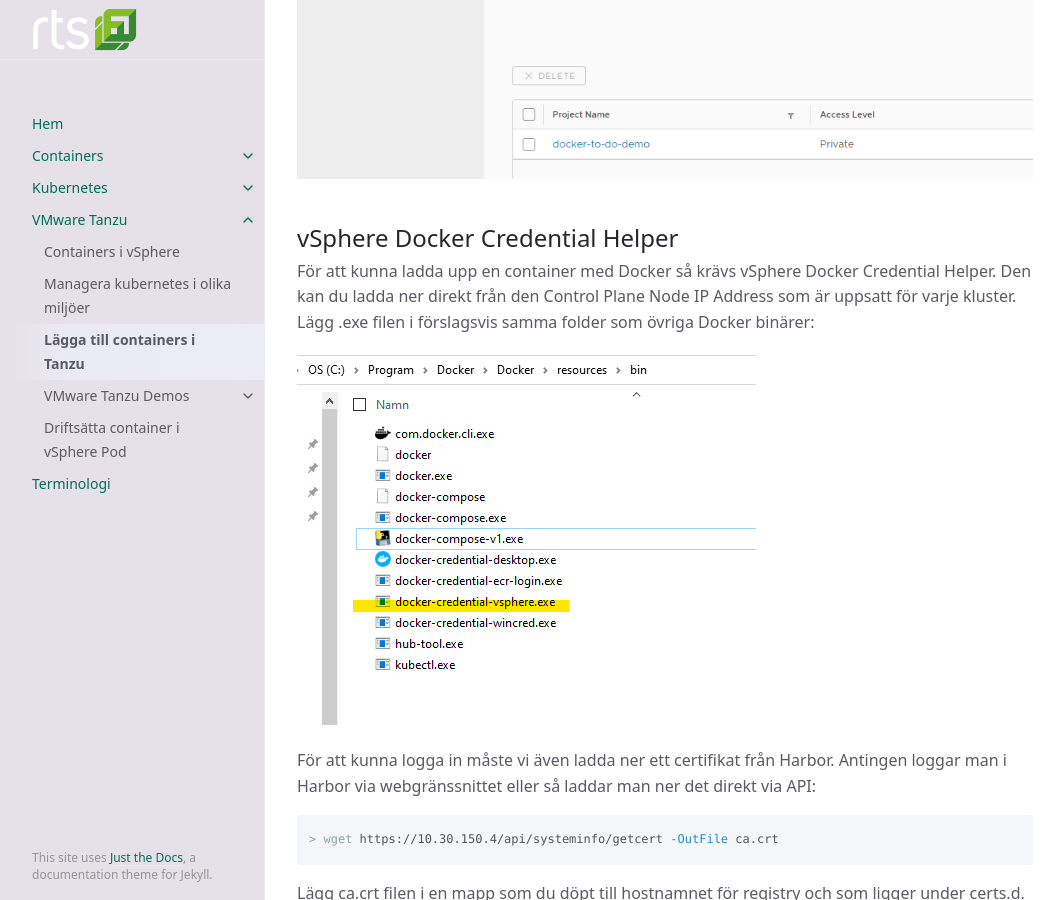
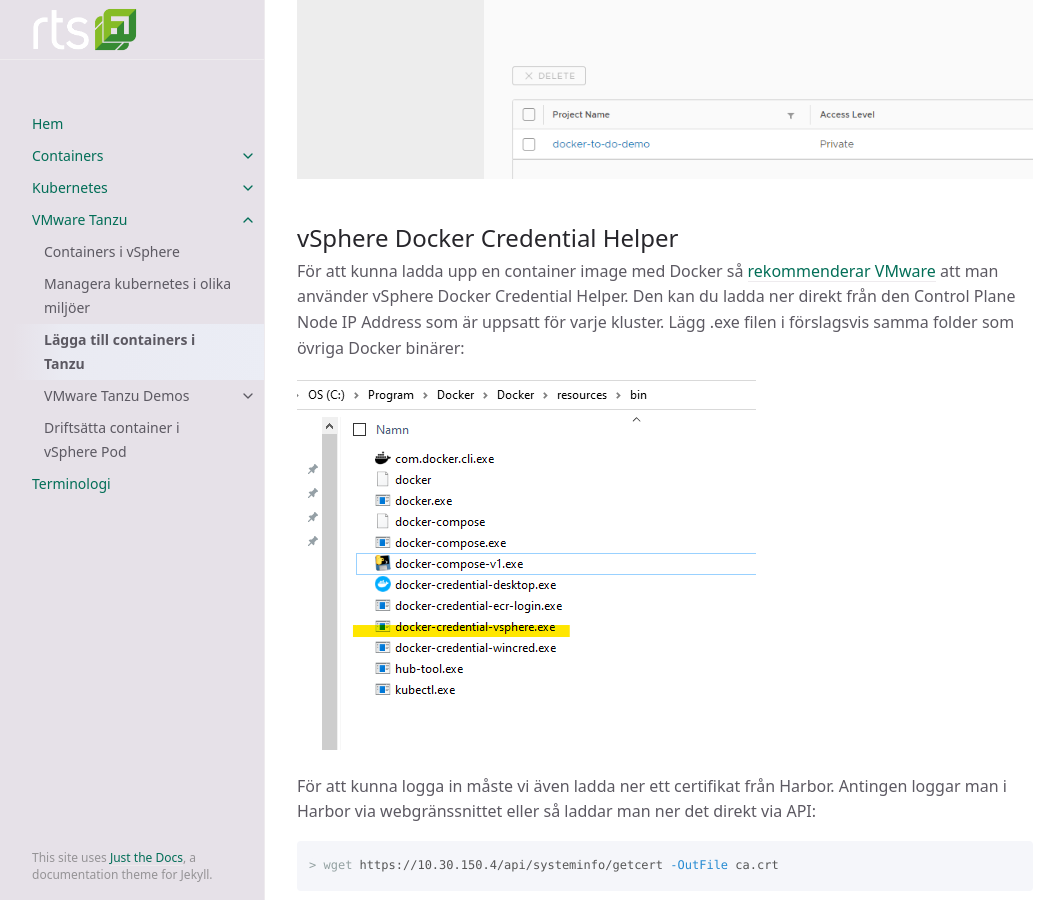
Before and after one commit to RTSAB/rtsab.github.io, a Jekyll site: the page built from docs/vmware-tanzu/harbor.md, in a window 1280 px wide and 900 px high, scrolled down 1305 px. Shown: the whole window, without its empty margins (107-1171 px from the left). Built offline with Jekyll 4.4.1, drawn with Linux system fonts in a browser that asks for light colours.

Commit message:
rekommendera användande av vsphere credential

```diff
--- a/docs/vmware-tanzu/harbor.md
+++ b/docs/vmware-tanzu/harbor.md
@@ -21,7 +21,7 @@ När du sedan skapar ett [nytt namespace](/docs/vmware-tanzu/namespace-setup/) k
 
 ## vSphere Docker Credential Helper
 
-För att kunna ladda upp en container med Docker så krävs vSphere Docker Credential Helper. Den kan du ladda ner direkt från den Control Plane Node IP Address som är uppsatt för varje kluster. Lägg .exe filen i förslagsvis samma folder som övriga Docker binärer:
+För att kunna ladda upp en container image med Docker så [rekommenderar VMware](https://kb.vmware.com/s/article/78026) att man använder vSphere Docker Credential Helper. Den kan du ladda ner direkt från den Control Plane Node IP Address som är uppsatt för varje kluster. Lägg .exe filen i förslagsvis samma folder som övriga Docker binärer:
 
 ![docker-vsphere](/assets/images/docker-vsphere.png)
 
```
